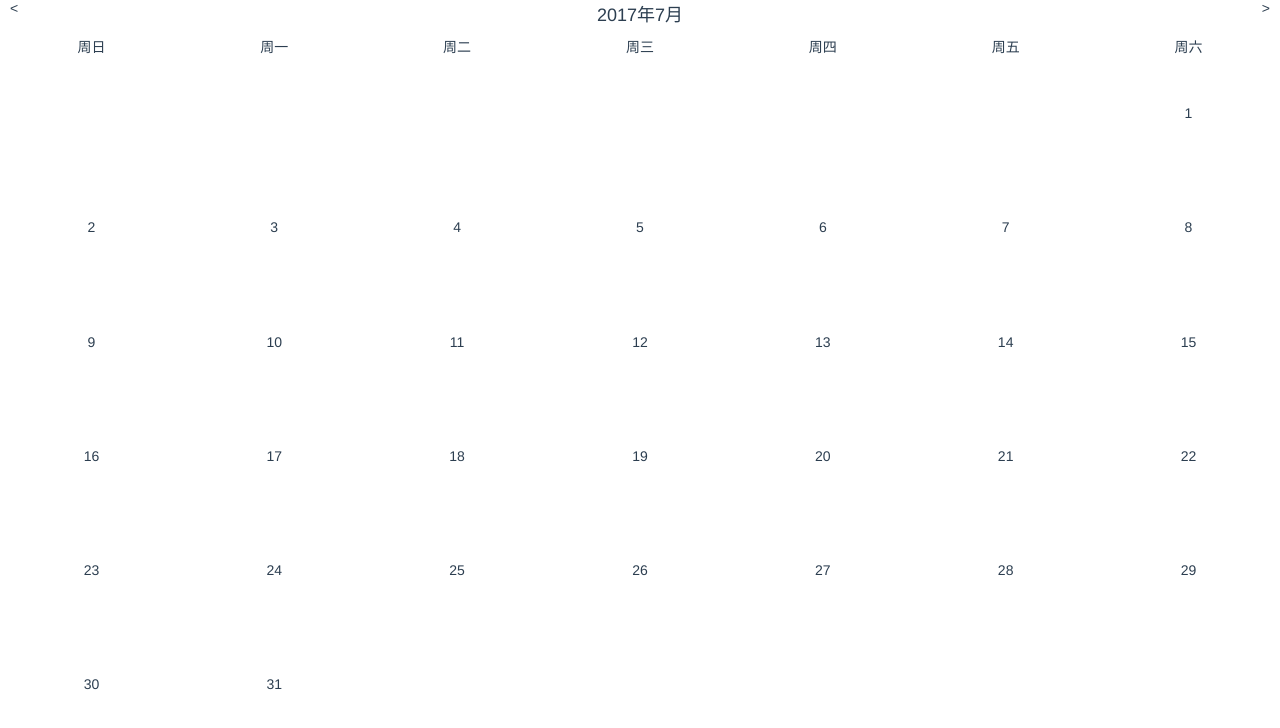
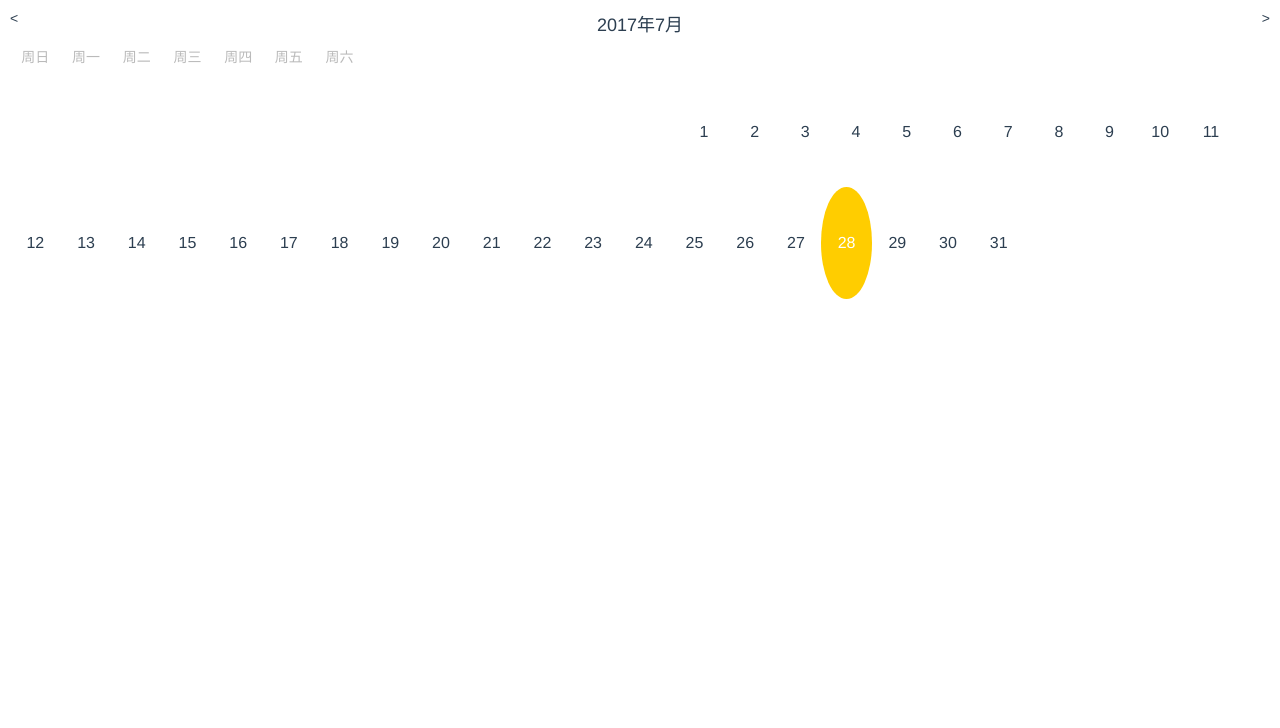
Before and after one commit to yGuess/pocketBook, a Vue app: page /addRecord in a window 1280 px wide. Shown: the top 728 px of the page. Built offline with nearby package versions, Linux system fonts and the light colour scheme.

Commit message:
时间选择组件数据传递，样式优化

```diff
--- a/src/App.vue
+++ b/src/App.vue
@@ -4,7 +4,7 @@
       <div @click="prev"><</div>
       <div @click="next">></div>
     </div>
-    <datePicker :date="date"></datePicker>
+    <datePicker :date="date" v-on:selectDate="getSelectDate"></datePicker>
   </div>
 </template>
 
@@ -14,7 +14,8 @@ export default {
   name: 'app',
   data () {
     return {
-      date: new Date()
+      date: new Date(),
+      selectDate: new Date().getDate()
     }
   },
   components: {
@@ -32,6 +33,10 @@ export default {
       let month = this.date.getMonth() + 1
       let date = this.date.getDate()
       this.date = new Date(year, month, date)
+    },
+    getSelectDate (data) {
+      this.selectDate = data
+      console.log(data)
     }
   }
 }
@@ -47,6 +52,7 @@ export default {
 }
 .month-btn {
   width: 100%;
+  margin-top: 0.1rem;
   font-size: 0.14rem;
 }
 .month-btn > div:first-child {
--- a/src/components/datePicker.vue
+++ b/src/components/datePicker.vue
@@ -7,7 +7,10 @@
       <div v-for = "item in weeks">{{item}}</div>
     </div>
     <div class="dates">
-      <div v-for = "item in dayCountOfMonth" :style="{ height: height + 'px', lineHeight: height + 'px' }">{{item}}</div>
+      <div :style="{ height: height + 'rem', lineHeight: height + 'rem', width: height * firstDayOfMonth + 'rem' }"></div>
+      <div v-for = "item in dayCountOfMonth" v-if="item < selectDate" @click="getSelectDate(item)" :style="{ height: height + 'rem', lineHeight: height + 'rem'}">{{item}}</div>
+      <div v-for = "item in dayCountOfMonth" v-if="item === selectDate" @click="getSelectDate(item)" :style="{ height: height + 'rem', lineHeight: height + 'rem', background: '#FFCD00', color: '#fff'}">{{item}}</div>
+      <div v-for = "item in dayCountOfMonth" v-if="item > selectDate" @click="getSelectDate(item)" :style="{ height: height + 'rem', lineHeight: height + 'rem' }">{{item}}</div>
     </div>
   </div>
 </template>
@@ -17,7 +20,8 @@ export default {
   name: 'datePicker',
   data () {
     return {
-      weeks: ['周日', '周一', '周二', '周三', '周四', '周五', '周六']
+      weeks: ['周日', '周一', '周二', '周三', '周四', '周五', '周六'],
+      selectDate: this.date.getDate()
     }
   },
   props: {
@@ -27,33 +31,37 @@ export default {
     }
   },
   computed: {
+    // 年
     year () {
       return this.date.getFullYear()
     },
+    // 月
     month () {
       return this.date.getMonth() + 1
     },
+    // 星期
     dayOfWeek () {
       return this.date.getDay()
     },
+    // 这个月的第一天的星期
     firstDayOfMonth () {
       return new Date(this.year, this.month - 1, 1).getDay()
     },
+    // 本月的天数
     dayCountOfMonth () {
       let y = this.year
       let m = this.month
       let count = m === 2 ? ((y % 4 === 0 && y % 100 !== 0 || y % 400 === 0) ? 29 : 28) : (m < 8 ? (m % 2 === 0 ? 30 : 31) : (m % 2 === 0 ? 31 : 30))
-      let result = []
-      for (var i = 0; i < this.firstDayOfMonth; i++) {
-        result.push('')
-      }
-      for (let i = 1; i < count + 1; i++) {
-        result.push(i)
-      }
-      return result
+      return count
     },
     height () {
-      return screen.width / 7
+      return (screen.width - 20) / 700
+    }
+  },
+  methods: {
+    getSelectDate (selectDate) {
+      this.selectDate = selectDate
+      this.$emit('selectDate', selectDate)
     }
   }
 }
@@ -65,14 +73,22 @@ export default {
     font-size: 0.18rem;
   }
   .week, .dates {
+    width: calc(100% - 0.2rem);
+    margin: 0.1rem auto;
     display: flex;
     flex-wrap: wrap;
     font-size: 0.14rem;
   }
   .week {
-    margin-top: 0.1rem;
+    color: #BABABA;
+  }
+  .dates {
+  font-size: 0.16rem;
+  font-weight: 500;
+
   }
   .week div, .dates div{
-    width: calc(100% / 7);
+    width: calc(3.55rem / 7);
+    border-radius: 50%;
   }
 </style>
```
